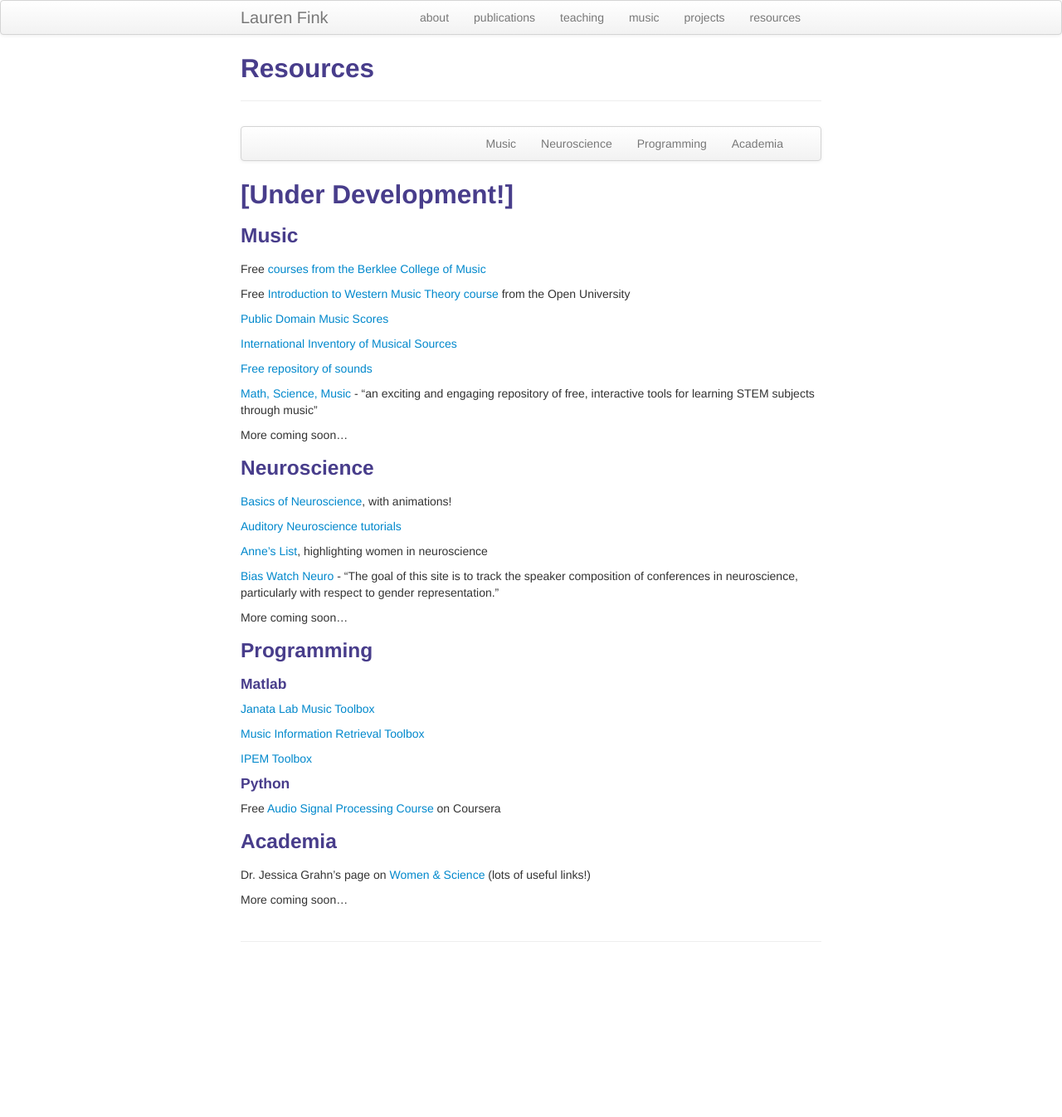
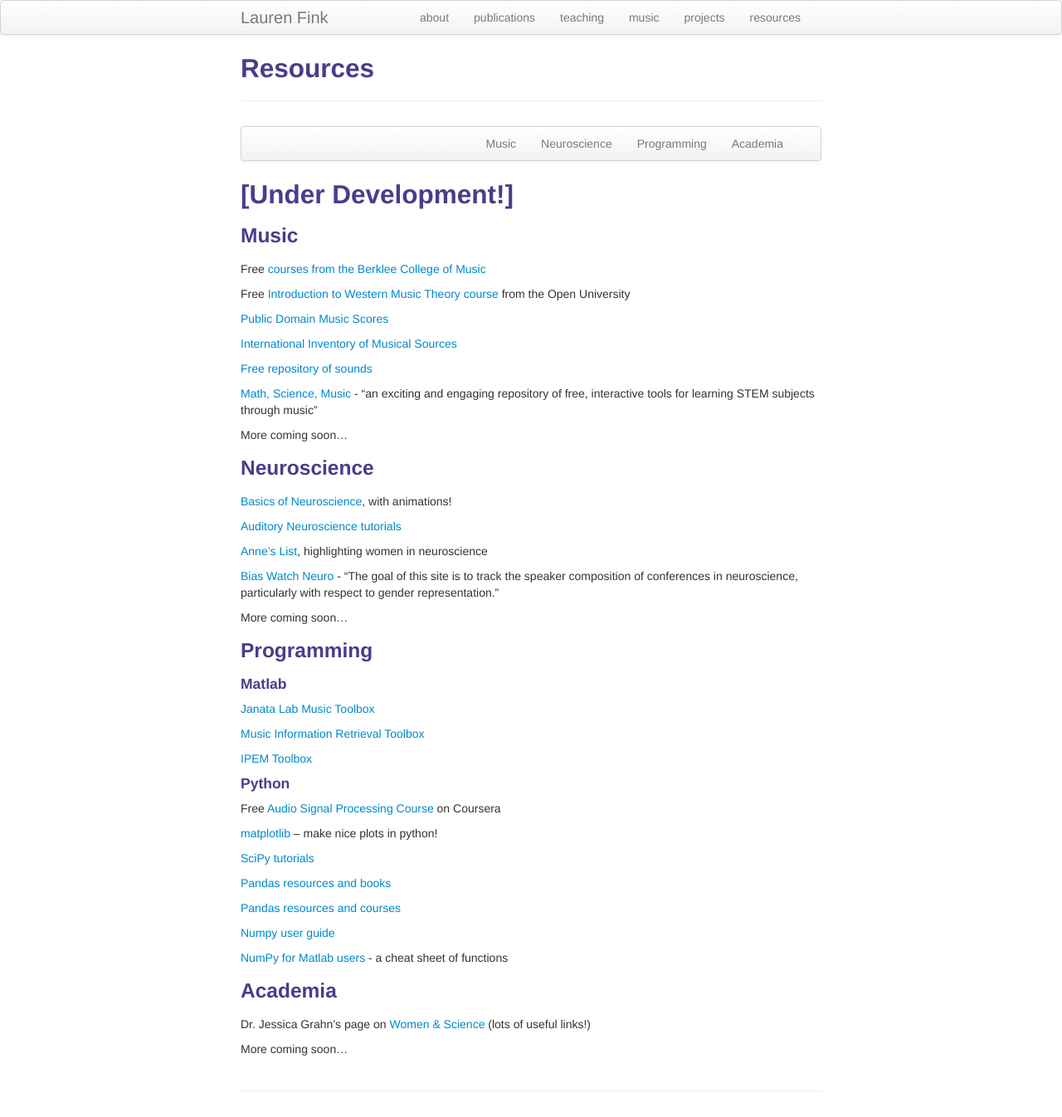
Before and after one commit to lkfink/lkfink.github.io, a Jekyll site: the page built from pages/resources.md, in a window 1280 px wide. Shown: the whole page at 83% size. Built offline with Jekyll 4.4.1, drawn with Linux system fonts in a browser that asks for light colours; before the commit the page ends 1166 px from its top, so only the background shows below that.

Commit message:
added more python resources

```diff
--- a/pages/resources.md
+++ b/pages/resources.md
@@ -56,6 +56,22 @@ More coming soon...
 #### Python
 Free [Audio Signal Processing Course](https://www.coursera.org/learn/audio-signal-processing){:target="_blank"} on Coursera
 
+[matplotlib](http://matplotlib.org/){:target="_blank"} – make nice plots in python!
+
+[SciPy tutorials](https://docs.scipy.org/doc/scipy/reference/tutorial/index.html){:target="_blank"}
+
+[Pandas resources and books](http://www.dataschool.io/best-python-pandas-resources/){:target="_blank"}
+
+[Pandas resources and courses](https://chatbotslife.com/pandas-learning-resources-946540ba574e){:target="_blank"}
+
+[Numpy user guide](https://docs.scipy.org/doc/numpy-dev/user/){:target="_blank"}
+
+[NumPy for Matlab users](http://mathesaurus.sourceforge.net/matlab-numpy.html){:target="_blank"} - a cheat sheet of functions
+
+
+
+
+
 ### <a name="music"></a>Academia
 
 Dr. Jessica Grahn's page on [Women & Science](http://www.jessicagrahn.com/women--science.html){:target="_blank"} (lots of useful links!)
```
